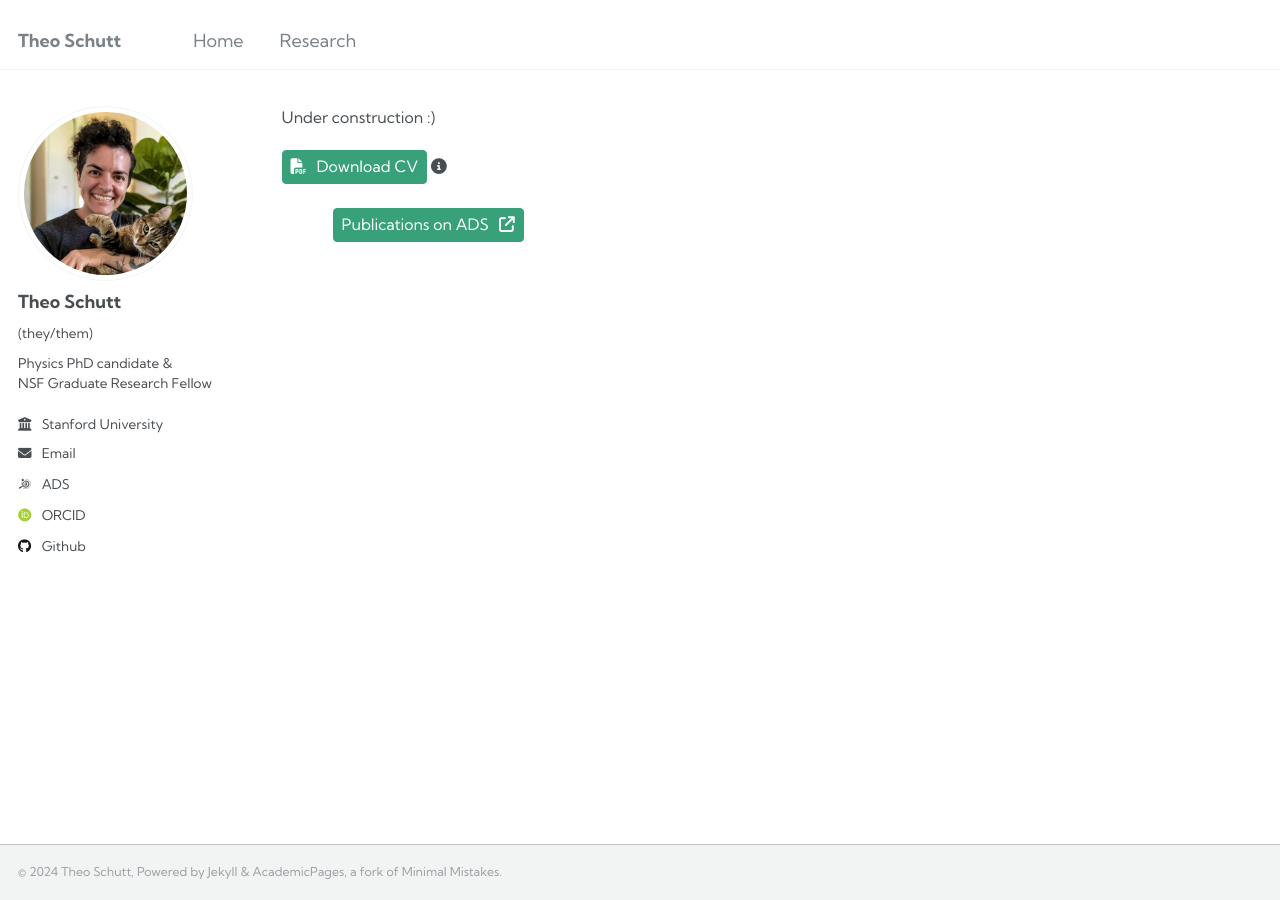
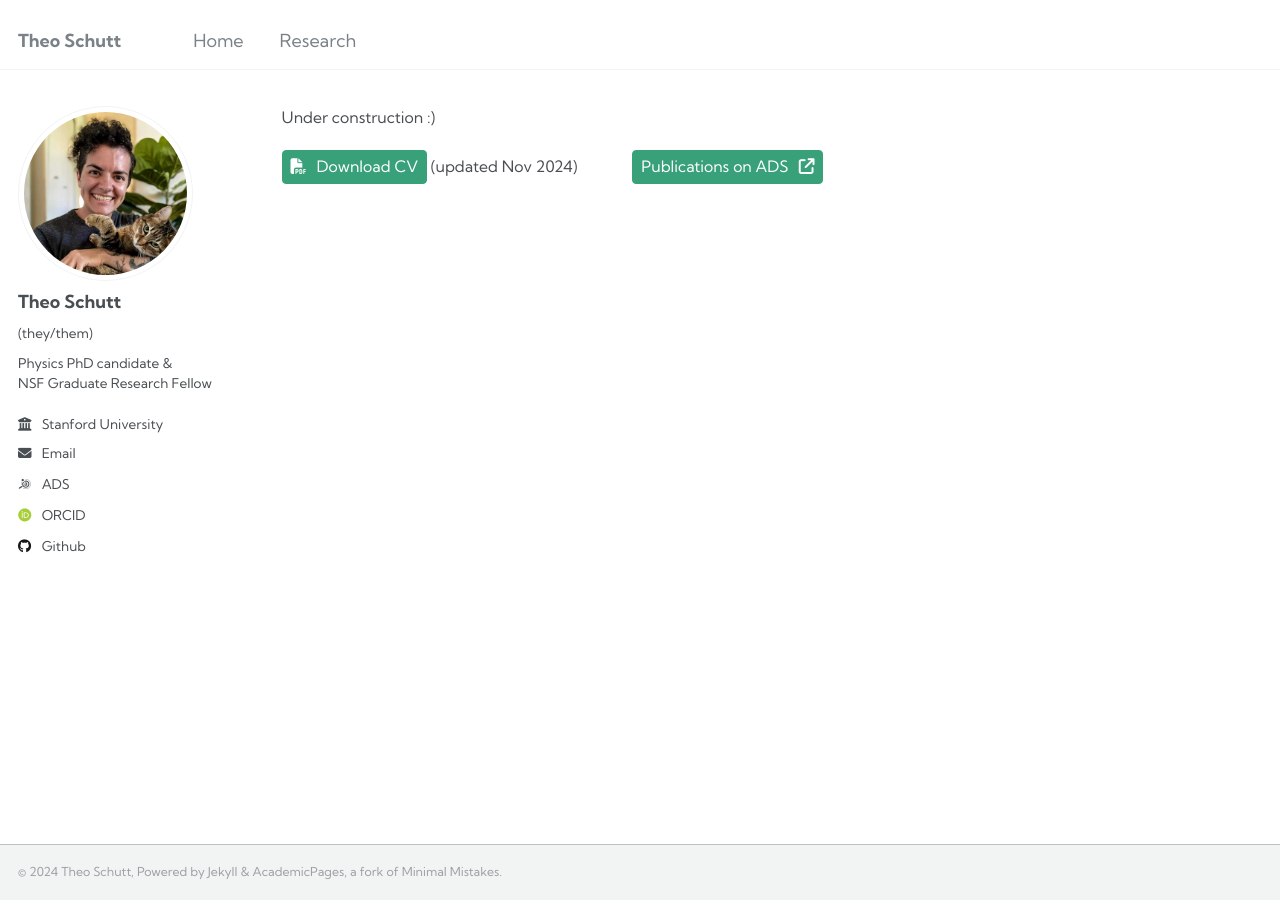
Before and after one commit to theoschutt/theoschutt.github.io, a Jekyll site: the page built from _pages/research.md, in a window 1280 px wide. Built offline with Jekyll 4.4.1, drawn with Linux system fonts in a browser that asks for light colours; some web fonts are replaced.

Commit message:
Update research.md

```diff
--- a/_pages/research.md
+++ b/_pages/research.md
@@ -7,7 +7,6 @@ author_profile: true
 Under construction :)
 
 [<i class="fa-solid fa-file-pdf"></i>&ensp;Download CV](https://theoschutt.github.io/files/CV_public_20241127.pdf){: .btn--general}
-<span class="info-icon" data-info="updated November 2024"><i class="fa-regular fa-circle-info"></i></span>
-<div class="info-tooltip"></div>
+(updated Nov 2024)
 &emsp;&emsp;&emsp;
 [Publications on ADS&ensp;<i class="fa-solid fa-arrow-up-right-from-square"></i>](https://ui.adsabs.harvard.edu/search/p_=0&q=orcid%3A0000-0002-7187-9628&sort=date%20desc%2C%20bibcode%20desc){: .btn--general}
```
